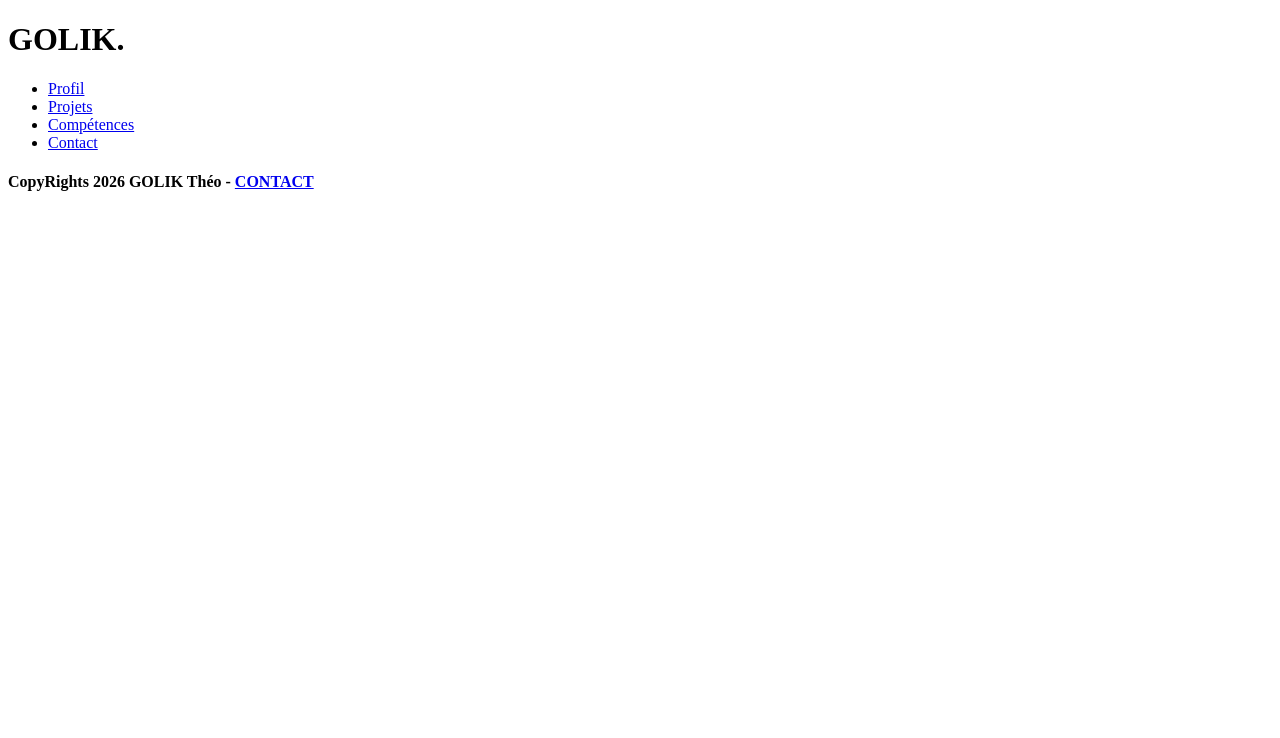
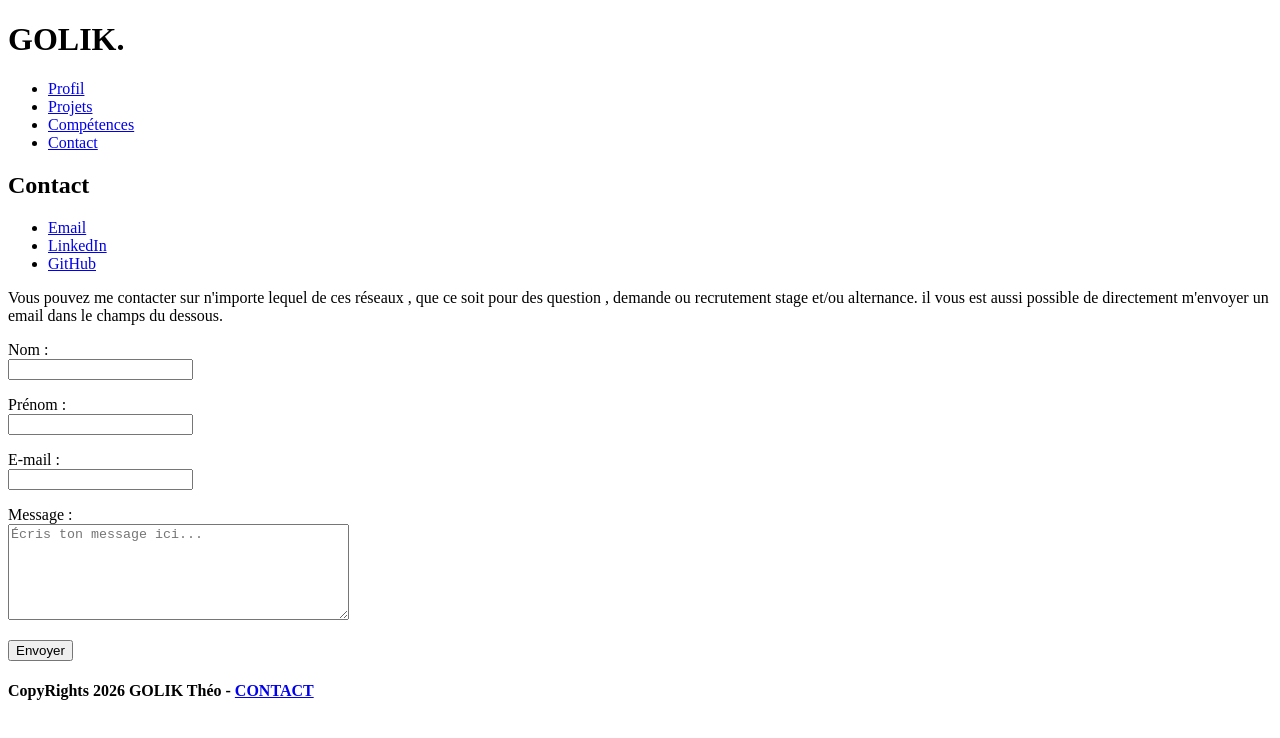
Before and after one commit to GitGolik/GOLIK-PORTFOLIO, a plain HTML site: page contact.html in a window 1280 px wide. Drawn offline with Linux system fonts and the light colour scheme.

Commit message:
FEAT : add main section of contact , content of how to contact me and a form to contact me directly from the site

```diff
--- a/contact.html
+++ b/contact.html
@@ -26,7 +26,54 @@
         </header>
 
         <main>
+            <section>
+                <h2>Contact</h2>
+                <ul>
+                    <li><a href="goliktheo.pro@gmail.com">Email</a></li>
+                    <li><a href="linkedin.com/in/golik-theo-dev">LinkedIn</a></li>
+                    <li><a href="https://github.com/GitGolik">GitHub</a></li>
+                </ul>
+            </section>
 
+            <section>
+                <p>
+                    Vous pouvez me contacter sur n'importe lequel de ces réseaux , que ce soit pour des question , demande ou recrutement stage et/ou alternance.
+                    il vous est aussi possible de directement m'envoyer un email dans le champs du dessous.
+                </p>
+            </section>
+
+            <section>
+                <form action="contact-request.py" method="post">
+                <p>
+                    <label for="nom">Nom :</label><br>
+                    <input type="text" id="nom" name="nom" required>
+                </p>
+
+                <p>
+                    <label for="prenom">Prénom :</label><br>
+                    <input type="text" id="prenom" name="prenom" required>
+                </p>
+
+                <p>
+                    <label for="email">E-mail :</label><br>
+                    <input type="email" id="email" name="email" required>
+                </p>
+
+                <p>
+                    <label for="message">Message :</label><br>
+                    <textarea
+                    id="message"
+                    name="message"
+                    rows="6"
+                    cols="40"
+                    placeholder="Écris ton message ici..."
+                    required
+                    ></textarea>
+                </p>
+
+                <input type="submit" value="Envoyer">
+                </form>
+            </section>
         </main>
 
         <footer>
```
